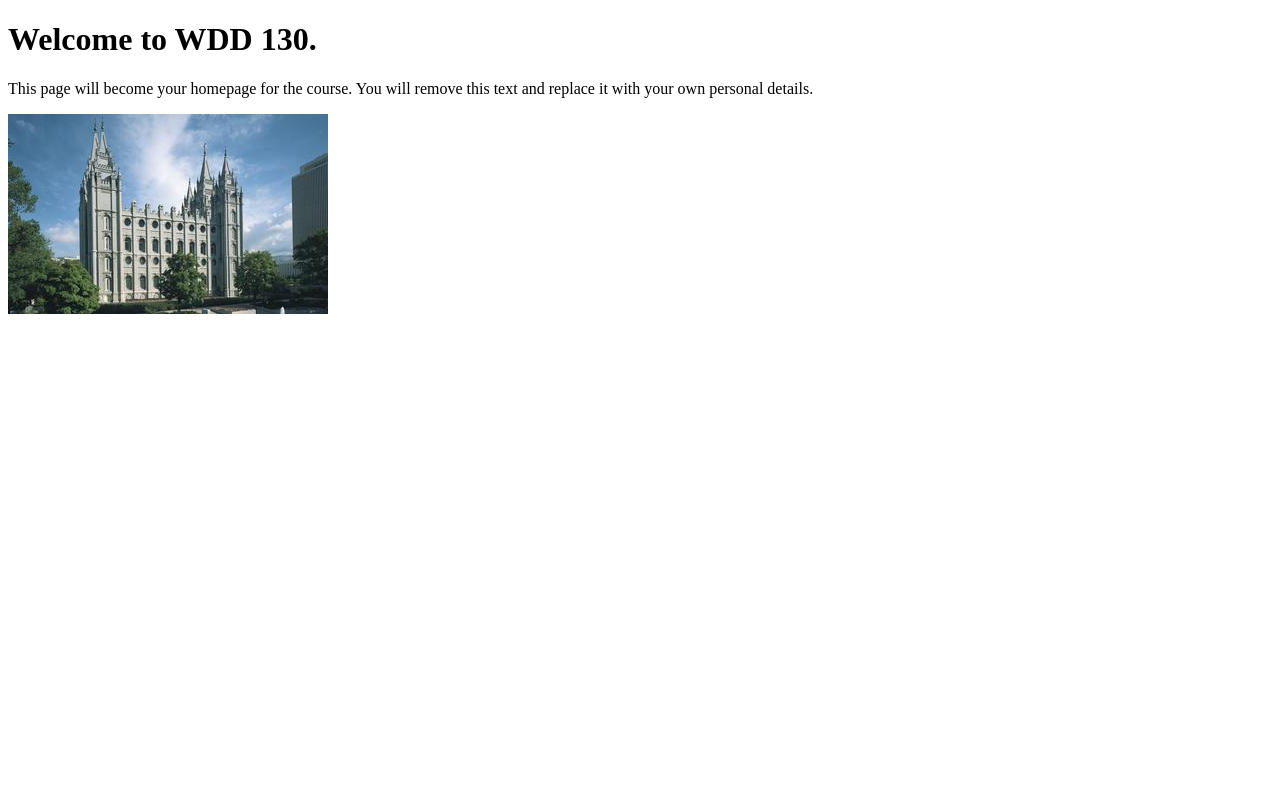
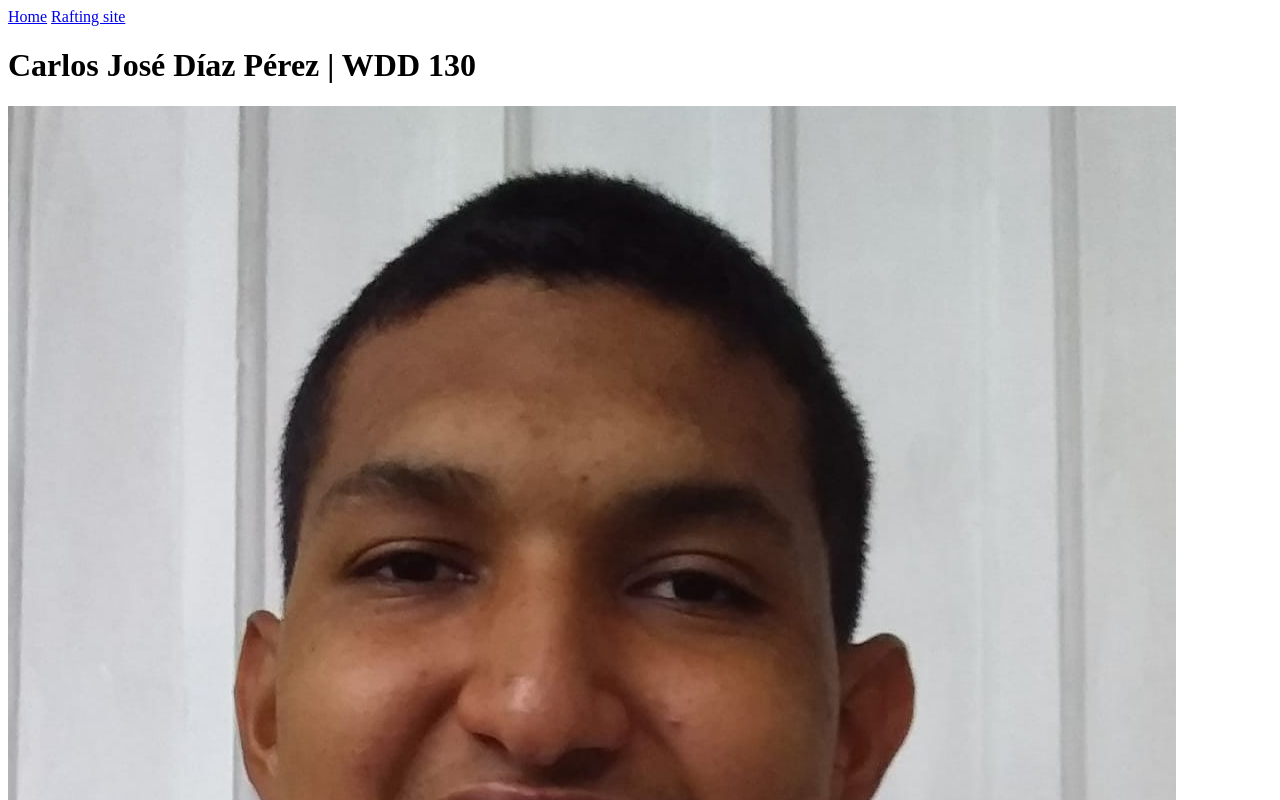
Before and after one commit to CarlozjDiaz/wdd130, a plain HTML site: page index.html in a window 1280 px wide. Shown: the top 800 px of the page. Drawn offline with Linux system fonts and the light colour scheme.

Commit message:
W01 Assignment: Home Page
I am Carlos

```diff
--- a/index.html
+++ b/index.html
@@ -1,14 +1,27 @@
 <!DOCTYPE html>
 <html lang="en">
+
 <head>
     <meta charset="UTF-8">
     <meta name="viewport" content="width=device-width, initial-scale=1.0">
-    <title>WDD 130 | Personal Homepage</title>
+    <title>Carlos Díaz | WDD 130 |</title>
 </head>
+
 <body>
-    <h1>Welcome to WDD 130.</h1>
-    <p>This page will become your homepage for the course. You will remove this text and replace it with your own personal details.</p>
+    <header>
+        <Nav>
+            <a href="#">Home</a>
+            <a href="wwr/">Rafting site</a>
+        </Nav>
+    </header>
+    <main>
+        <h1>Carlos José Díaz Pérez | WDD 130</h1>
+        <img src="images/Me.jpeg" alt="I am Carlos, nice to meetyou">
+        <p> I am Carlos José Díaz Pérez, I am 25 years old and I am from Venezula but I live in Brazil,</p>
+    </main>
+    <footer>
+        <p>@2025 Carlos Díaz | Venezuelan bat living in Brazil</p>
+    </footer>
+</body>
 
-    <img src="images/salt-lake-temple.jpg" alt="The Salt Lake Temple.">
-</body>
 </html>
```
Also changed, not shown: images/Me.jpeg (added).
